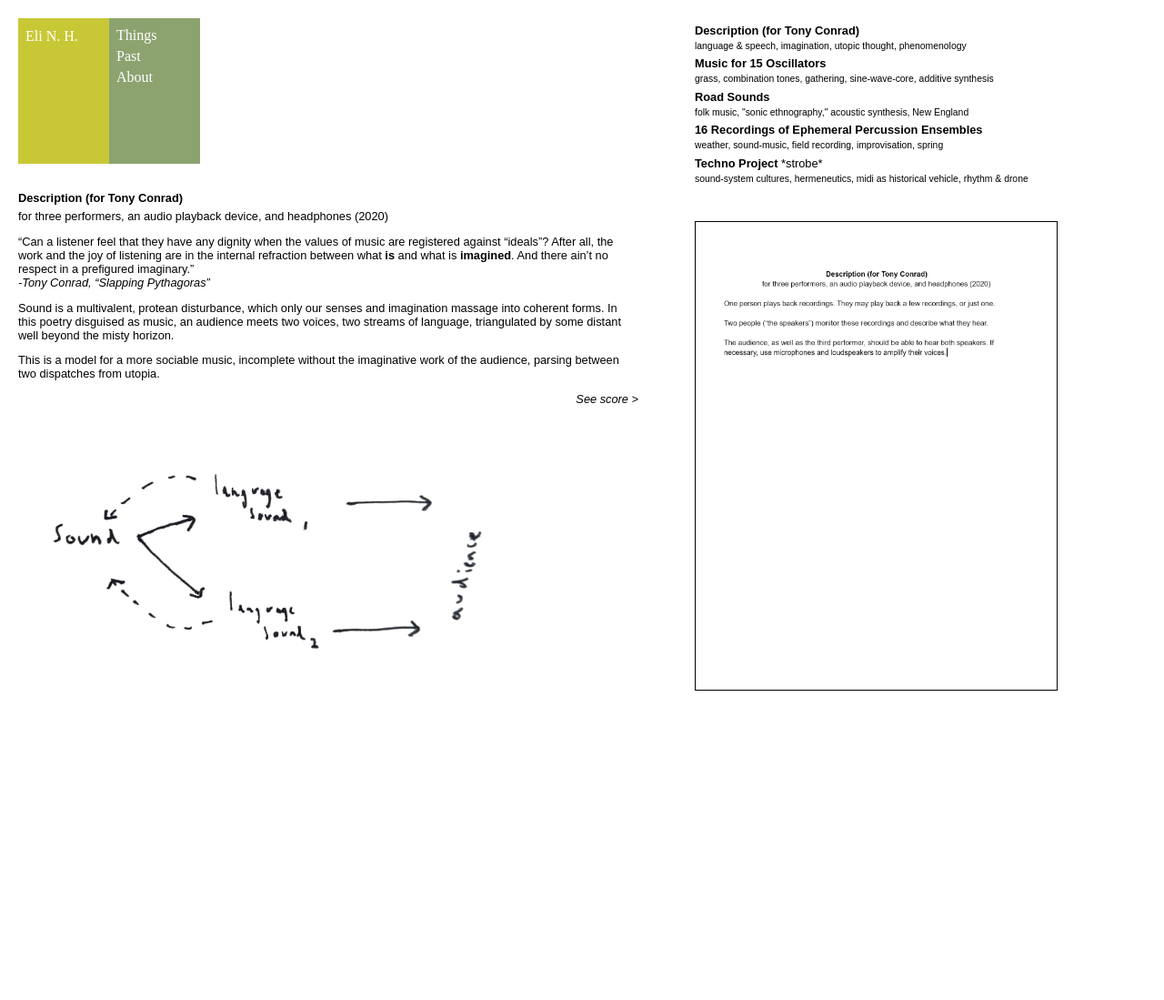
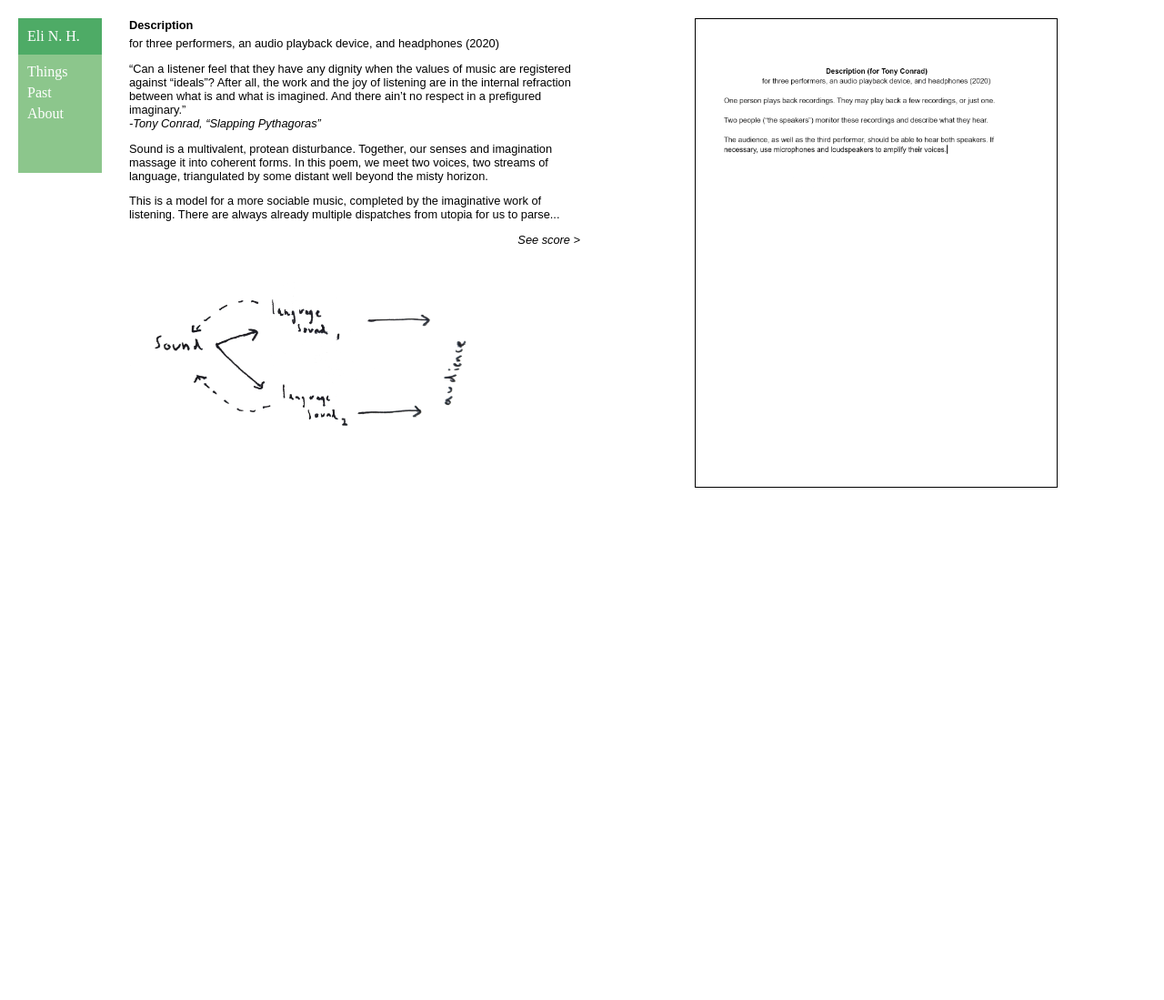
Before and after one commit to giantponyman/studioelinh, a PHP site: page /pages/things/description/description.html in a window 1280 px wide. Shown: the top 1099 px of the page at 91% size. Run offline with PHP 8.4, Linux system fonts and the light colour scheme.

Commit message:
Major rehaul

```diff
--- a/pages/about.html
+++ b/pages/about.html
@@ -22,7 +22,7 @@
 </nav>
 
 
-<div class="stuff">
+<div class="flex-text">
 	<p class="one">
 	<b>Eli Neuman-Hammond</b> is a musician from Massachusetts, currently based in <s>New York</s> Oregon.
 	</p>
@@ -30,9 +30,6 @@
 <a href="mailto:elineumanhammond@gmail.com">email</a></p>
 </div>
 
-<div class="flex-text">
-
-</div>
 <div class="flex-pics">
 <img  src="stand.jpg" alt="the 'artist'"style="height:425px;">
 </div>
--- a/pages/past.html
+++ b/pages/past.html
@@ -24,7 +24,7 @@
 
 
 
-<div class="stuff" style="padding-top:8px; line-height: 1">
+<div class="stuff" style=" line-height: 1">
 <ul class="past">
 <li><b>2020</b></li>
 <li>20 01 20 - 04 30 - in residence at the Sitka Center for Art and Ecology</li>
--- a/pages/things.html
+++ b/pages/things.html
@@ -22,13 +22,13 @@
 		</ul>
 </nav>
 
-<div class="stuff" style="padding-top:5px; line-height: 1">
+<div class="stuff" style="line-height: 1;">
 	<ul class="things">
-		<li><a class="thing" href="things/description/description.html">Description (for Tony Conrad)</a></li>
+		<li><a class="thing" href="things/description/description.html">Description</a></li>
 		<li class="sub">language  & speech, imagination, utopic thought, phenomenology</li>
 
 		<li><a class="thing" href="things/15_oscillators/15_oscillators.html">Music for 15 Oscillators</a></li>
-		<li class="sub">grass, combination tones, gathering, sine-wave-core, additive synthesis</li>
+		<li class="sub">grass, gathering, sine-wave-core, additive synthesis</li>
 
 		<li><a class="thing" href="things/road_sounds/road_sounds.html">Road Sounds</a></li>
 		<li class="sub">folk music, "sonic ethnography," acoustic synthesis, New England </li>
--- a/pages/things/description/description.html
+++ b/pages/things/description/description.html
@@ -20,35 +20,16 @@
 		</ul>
 </nav>
 
-<div class="stuff" style="padding-top:5px; line-height: 1">
-	<ul class="things">
-		<li><a class="thing" href="description.html">Description (for Tony Conrad)</a></li>
-		<li class="sub">language  & speech, imagination, utopic thought, phenomenology</li>
-
-		<li><a class="thing" href="../15_oscillators/15_oscillators.html">Music for 15 Oscillators</a></li>
-		<li class="sub">grass, combination tones, gathering, sine-wave-core, additive synthesis</li>
-
-		<li><a class="thing" href="../road_sounds/road_sounds.html">Road Sounds</a></li>
-		<li class="sub">folk music, "sonic ethnography," acoustic synthesis, New England</li>
-
-		<li><a class="thing" href="../16_recordings/16_recordings.html">16 Recordings of Ephemeral Percussion Ensembles</a></li>
-		<li class="sub">weather, sound-music, field recording, improvisation, spring</li>
-
-		<li><a class="thing" href="../techno/techno.html">Techno Project <span class='notbold'>*strobe*</span></a></li>
-		<li class="sub">sound-system cultures, hermeneutics, midi as historical vehicle, rhythm & drone</li>
-	</ul>
-</div>
-
 <div class="flex-text">
 	<ul class="heading">
-	<li><b>Description (for Tony Conrad)</b></li>
+	<li><b>Description</b></li>
 	<li class="notbold">for three performers, an audio playback device, and headphones (2020)</li>
 </ul>
-	<p> “Can a listener feel that they have any dignity when the values of music are registered against “ideals”? After all, the work and the joy of listening are in the internal refraction between what <b>is</b> and what is <b>imagined</b>. And there ain’t no respect in a prefigured imaginary.” <br> <i>-Tony Conrad, “Slapping Pythagoras”</i>
+	<p> “Can a listener feel that they have any dignity when the values of music are registered against “ideals”? After all, the work and the joy of listening are in the internal refraction between what is and what is imagined. And there ain’t no respect in a prefigured imaginary.” <br> <i>-Tony Conrad, “Slapping Pythagoras”</i>
 </p>
 <p>
-Sound is a multivalent, protean disturbance, which only our senses and imagination massage into coherent forms. In this poetry disguised as music, an audience meets two voices, two streams of language, triangulated by some distant well beyond the misty horizon.</p>
-<p>This is a model for a more sociable music, incomplete without the imaginative work of the audience, parsing between two dispatches from utopia.</p>
+Sound is a multivalent, protean disturbance. Together, our senses and imagination massage it into coherent forms. In this poem, we meet two voices, two streams of language, triangulated by some distant well beyond the misty horizon.</p>
+<p>This is a model for a more sociable music, completed by the imaginative work of listening. There are always already multiple dispatches from utopia for us to parse...</p>
 	<p align="right"><i> See score > </i> </p>
 <img src="description diagram.png" alt="Description Diagram"
 		style="width:80%;">
--- a/style/style.css
+++ b/style/style.css
@@ -38,9 +38,10 @@ body.techno {
 
 .nameposition {
   float:left;
-  height: 160px;
-  width: 100px;
-  position: relative;
+  height: 40px;
+  width: 90px;
+  padding-left:2px;
+  position: absolute;
   background-color: red;
   -webkit-animation-name: index;
           animation-name: index;
@@ -48,7 +49,7 @@ body.techno {
           animation-duration: 45s;
   -webkit-animation-iteration-count: infinite;
           animation-iteration-count: infinite;
-  animation-direction: alternate-reverse;
+  animation-direction: alternate;
   -webkit-animation-timing-function: linear;
           animation-timing-function: linear;
 }
@@ -65,12 +66,12 @@ nav ul {
     margin: 0;
    border: none;
     display: inline-block;
-    height:150px;
-    width:92px;
-    padding-top: 10px;
-    padding-left:8px;
-
-  position: absolute;
+    height:120px;
+    width:82px;
+    padding-top: 50px;
+    padding-left:10px;
+float:left;
+clear:left;
   background-color: red;
   -webkit-animation-name: name;
           animation-name: name;
@@ -85,36 +86,37 @@ nav ul {
 
 @keyframes name {
   0%   {background-color: yellow;}
-  20%  {background-color: white;}
+  20%  {background-color: pink;}
   40%  {background-color: green;}
   60%   {background-color: grey;}
-  80%  {background-color: pink;}
+  80%  {background-color: white;}
   100%  {background-color: green;}
 }
 
-div.stuff{
+.stuff{
 	display:flex;
 	flex-direction:column;
-	float:right; width:40%;padding-top: 0px;
-  padding-bottom:10px;
+	float:left; width:80%;
+  padding-top: 0;
+  margin-top: 0;
+  padding-bottom: 5px;
+  padding-left:30px
+;
 }
 
 .flex-text {
-	width:55%;
+	width:40%;
   display: flexbox;
-  flex-direction:row ;
-  clear:left;
+  flex-direction:column; ;
   float:left;
-  padding-top: 30px;
-  padding-bottom: 30px;
+  padding-left:30px;
 }
 .flex-pics {
 	width:40%;
   display: flexbox;
-  flex-direction:row ;
-  clear:right;
+  flex-direction:column;
   float:right;
-  padding-top: 10px;
+  padding-top: 0px;
   padding-bottom: 30px;
 }
 
@@ -123,7 +125,7 @@ div.stuff{
 float:right;
 clear:both;
 bottom:0px;
-padding-top: 300px;
+padding-top: 60%;
 padding-bottom:10px;
 font-size:.6em;
 font-family: sans-serif;
@@ -148,7 +150,8 @@ h2 {font-family: sans-serif;
 
 p {
 	font-family: sans-serif;
-font-size:.8em}
+font-size:.8em;
+}
 
 
 /*Navigation list formating*/
@@ -168,14 +171,14 @@ ul.heading {font-family: sans-serif; list-style-type: none; padding: 0;
 /*Past shows list formating*/
 
 ul.past {font-family: sans-serif; font-size: .8em; list-style-type: none; padding: 0;
-  margin-left:0; margin-top: 0;;
+  margin-left:0; margin-top: 0px;
   }
 
 li.past {font-size:.8em;}
 
 /*Main-text*/
 p.one {
-	font-size:.8em; font-weight:normal;  text-decoration: none;
+	font-size:.8em; font-weight:normal;  text-decoration: none; margin-top:0px;
 }
 
 /*Sub-text*/
```
Also changed, not shown: pages/things/15_oscillators/15_oscillators.html (+1 -19 lines), pages/things/16_recordings/16_recordings.html (+0 -19 lines), pages/things/pool-hall-canon/pool-hall-canon.html (+0 -18 lines), pages/things/road_sounds/road_sounds.html (+1 -19 lines), pages/things/techno/techno.html (+0 -20 lines).
